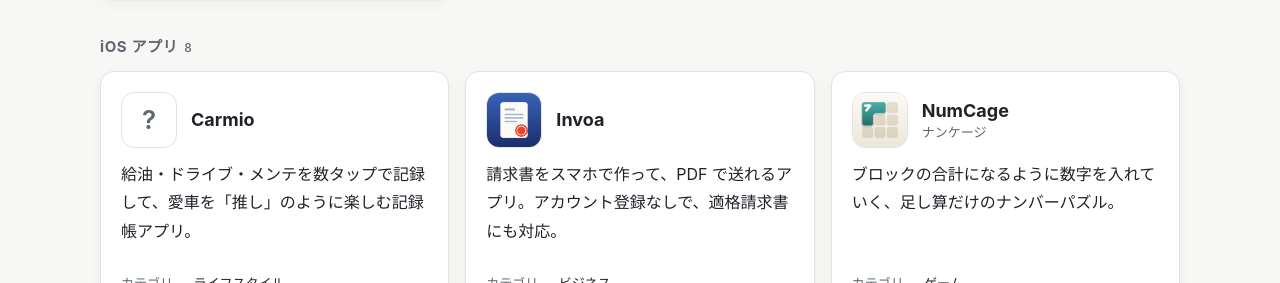
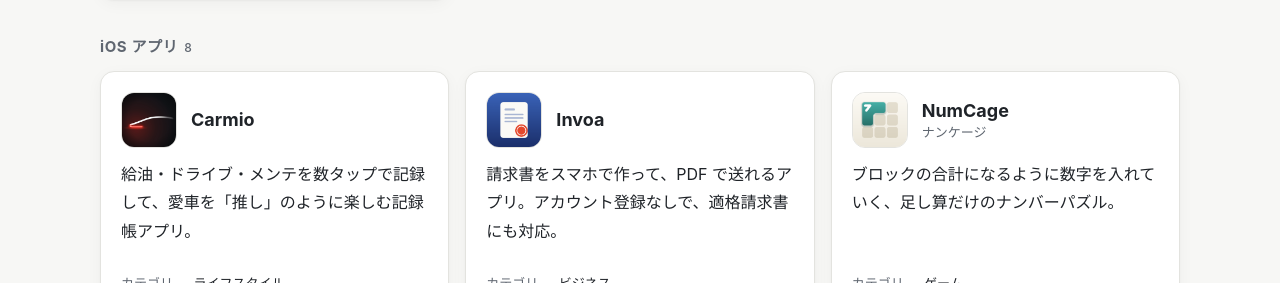
Before and after one commit to tsutsumi03/tsutsumi03.github.io, a Jekyll site: the page built from index.html, in a window 1280 px wide. Shown: the part 632-915 px from the top of the page. Built offline with Jekyll 4.4.1, drawn with Linux system fonts in a browser that asks for light colours.

Commit message:
add: Carmio のアイコンを一覧に追加
Co-Authored-By: Claude Opus 5.5 <noreply@anthropic.com>

```diff
--- a/_data/apps.yml
+++ b/_data/apps.yml
@@ -10,6 +10,7 @@
 # languages はアプリ内で選べる言語。一覧の「対応言語」に、この順で表示する。
 
 - name: Carmio
+  icon: /assets/icons/carmio.png
   slug: carmio
   kind: iOS アプリ
   category: ライフスタイル
```
Also changed, not shown: assets/icons/carmio.png (added).
